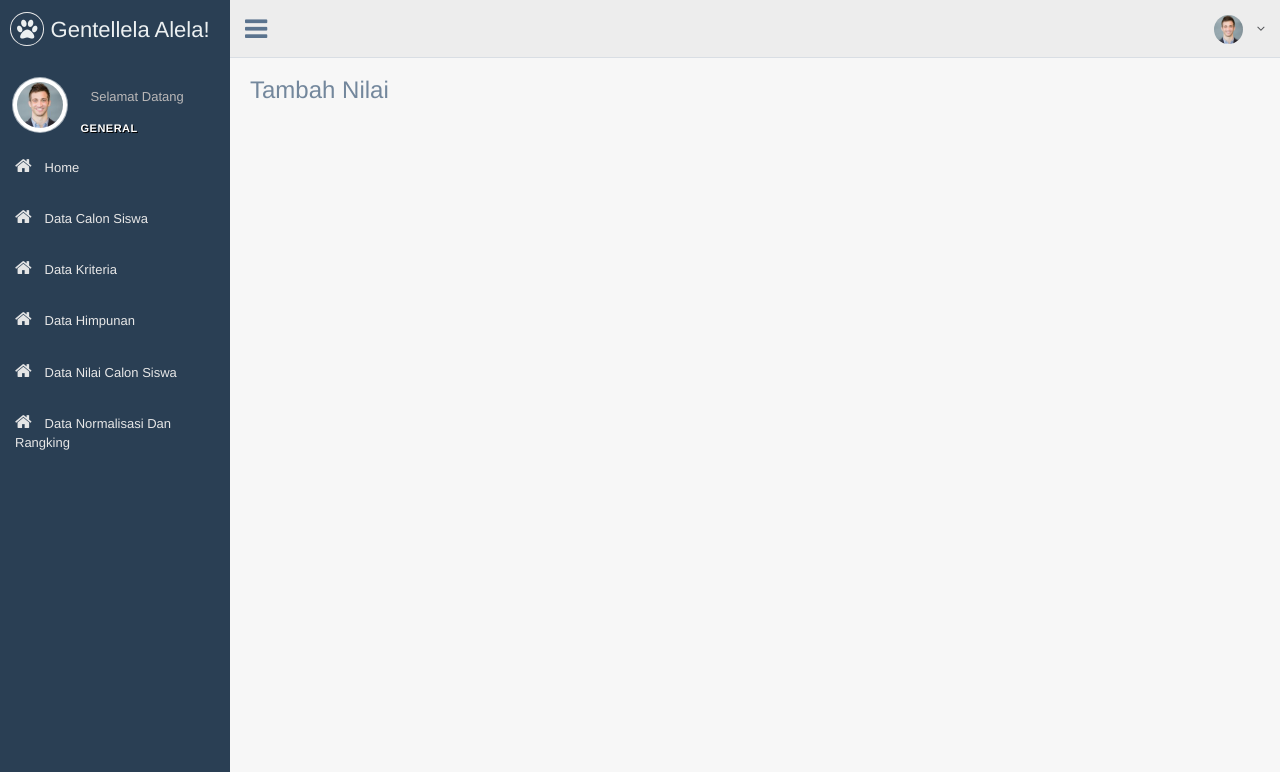
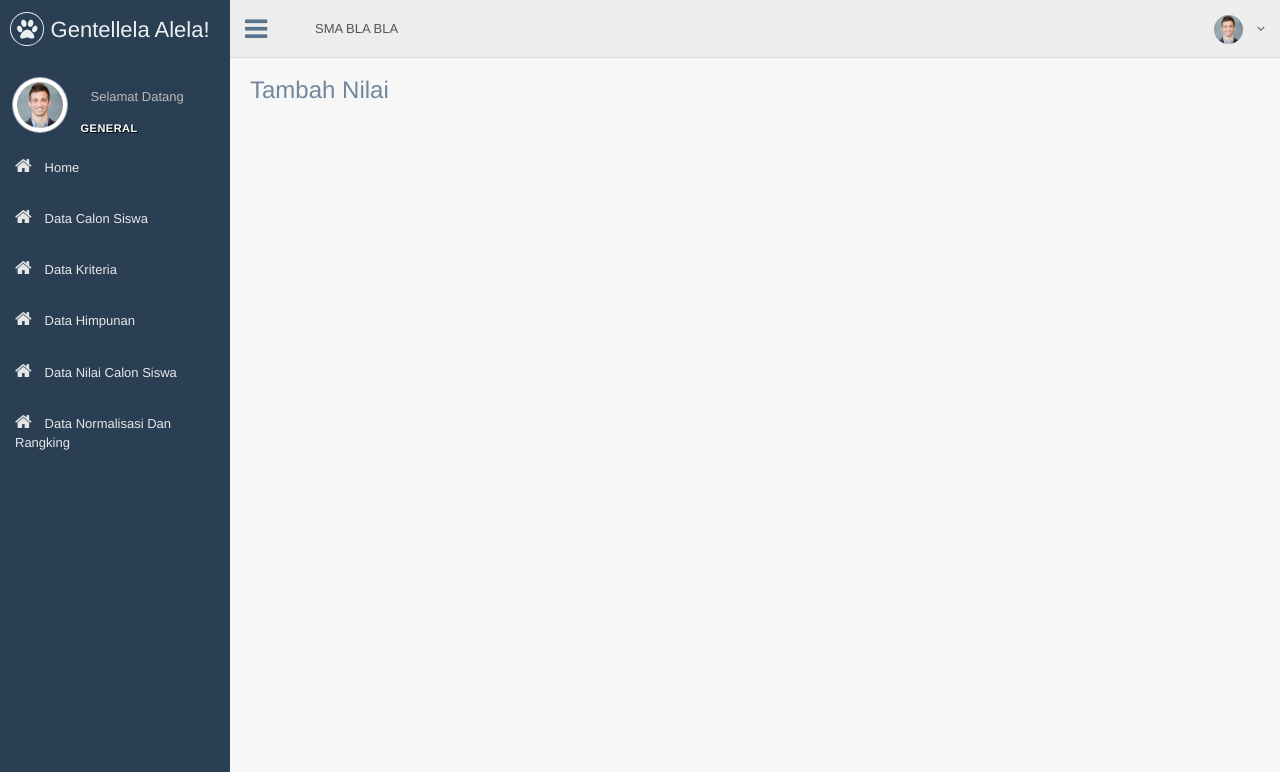
Before and after one commit to RizkiMufrizal/SPK-SAW, a CodeIgniter app: page /SPK-SAW/index.php/admin/calonsiswacontroller/ambilCalonSiswaDanNilaiBerdasarkanNisn/1 in a window 1280 px wide. Shown: the top 772 px of the page. Run offline with CodeIgniter, Linux system fonts and the light colour scheme; data that the repository does not hold is empty.

Commit message:
tambah contoh nama SMA

```diff
--- a/application/views/admin/layout/HeaderLayout.php
+++ b/application/views/admin/layout/HeaderLayout.php
@@ -59,6 +59,14 @@
                 <a id="menu_toggle"><i class="fa fa-bars"></i></a>
             </div>
 
+            <ul class="nav navbar-nav">
+                <li class="">
+                    <a class="user-profile dropdown-toggle">
+                        SMA BLA BLA
+                    </a>
+                </li>
+            </ul>
+
             <ul class="nav navbar-nav navbar-right">
                 <li class="">
                     <a href="javascript:;" class="user-profile dropdown-toggle" data-toggle="dropdown" aria-expanded="false">
```
